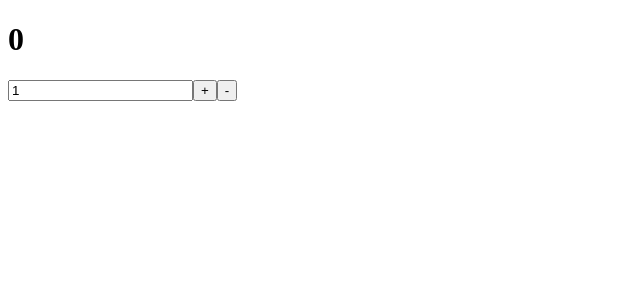
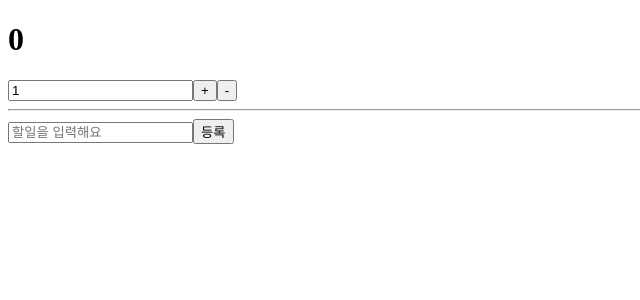
Before and after one commit to skawnkk/reduxPractice, a React (Create React App) app: page / in a window 1280 px wide. Shown: the top 300 px of the page, without its empty margins (0-640 px from the left). Built offline with nearby package versions, Linux system fonts and the light colour scheme.

Commit message:
feat. todos 구현
- useSelector : modules에서 내보낸 state임을 인지하기
- reducer에서 action.type으로 구분함을 인지

```diff
--- a/src/App.js
+++ b/src/App.js
@@ -1,9 +1,12 @@
-import CounterContainer from './containers/CounterContainer';
+import CounterContainer from "./containers/CounterContainer";
+import TodosContainer from "./containers/TodosContainer";
 
 function App() {
   return (
-    <div className='App'>
+    <div className="App">
       <CounterContainer />
+      <hr />
+      <TodosContainer />
     </div>
   );
 }
--- /dev/null
+++ b/src/componenets/Todos.js
@@ -0,0 +1,48 @@
+import React, { useState } from "react";
+
+const TodoItem = React.memo(function TodoItem({ todo, onToggle }) {
+  return (
+    <li
+      style={{ textDecoration: todo.done ? "line-through" : "none" }}
+      onClick={() => onToggle(todo.id)}
+    >
+      {todo.text}
+    </li>
+  );
+});
+
+const TodoList = React.memo(function TodoList({ todos, onToggle }) {
+  return (
+    <ul>
+      {todos.map((todo) => (
+        <TodoItem key={todo.id} todo={todo} onToggle={onToggle} />
+      ))}
+    </ul>
+  );
+});
+function Todos({ todos, onCreate, onToggle }) {
+  const [text, setText] = useState("");
+  const onChange = (e) => setText(e.target.value);
+  const onSubmit = (e) => {
+    e.preventDefault();
+    onCreate(text);
+    setText("");
+  };
+
+  return (
+    <div>
+      <form onSubmit={onSubmit}>
+        <input
+          type="text"
+          text={text}
+          onChange={onChange}
+          placeholder="할일을 입력해요"
+        />
+        <button type="submit">등록</button>
+      </form>
+      <TodoList todos={todos} onToggle={onToggle} />
+    </div>
+  );
+}
+
+export default Todos;
--- /dev/null
+++ b/src/containers/TodosContainer.js
@@ -0,0 +1,18 @@
+import React, { useCallback } from "react";
+import { useSelector, useDispatch } from "react-redux";
+import { addTodo, toggleTodo } from "../modules/todos";
+import Todos from "../componenets/Todos";
+
+function TodosContainer() {
+  const todos = useSelector((state) => state.todos);
+  const dispatch = useDispatch();
+  const onCreate = useCallback((text) => dispatch(addTodo(text)), [dispatch]);
+  const onToggle = useCallback((id) => dispatch(toggleTodo(id)), [dispatch]);
+  return (
+    <div>
+      <Todos todos={todos} onCreate={onCreate} onToggle={onToggle} />
+    </div>
+  );
+}
+
+export default TodosContainer;
--- a/src/modules/todos.js
+++ b/src/modules/todos.js
@@ -1,5 +1,5 @@
-const ADD_TODO = 'todos/ADD_TODO';
-const TOGGLE_TODO = 'todos/TOGGLE_TODO';
+const ADD_TODO = "todos/ADD_TODO";
+const TOGGLE_TODO = "todos/TOGGLE_TODO";
 
 let nextId = 1;
 export const addTodo = (text) => ({
@@ -7,14 +7,14 @@
   todo: {
     id: nextId++,
     text,
+    done: false,
   },
 });
 export const toggleTodo = (id) => ({ type: TOGGLE_TODO, id });
 
-const initialState = []; //{id: text: done:}
-
+const initialState = []; //[{id:1, text:'ex', done:false}]
 export default function todos(state = initialState, action) {
-  switch (state.action) {
+  switch (action.type) {
     case ADD_TODO:
       return state.concat(action.todo);
     case TOGGLE_TODO:
```
